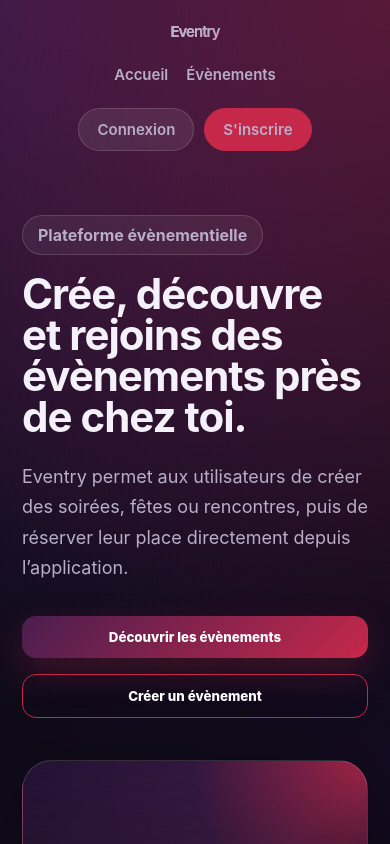
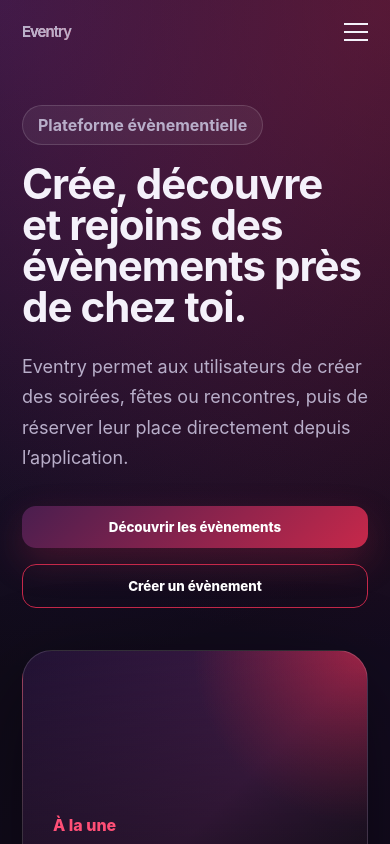
Before and after one commit to RashOps/Eventry, a React app in the folder frontend/: page / in a window 390 px wide. Shown: the top 844 px of the page. Built offline with nearby package versions, Linux system fonts and the light colour scheme; no server answers; the HTML template or start-up script is replaced by a standard one.

Commit message:
feat(navbar): implement responsive menu toggle and enhance navigation structure feat(event-detail): add waitlist functionality and improve registration status handling

```diff
--- a/frontend/src/App.css
+++ b/frontend/src/App.css
@@ -56,6 +56,19 @@ select {
   align-items: center;
   justify-content: space-between;
   gap: 24px;
+  position: relative;
+}
+
+.nav-container {
+  display: flex;
+  align-items: center;
+  justify-content: space-between;
+  width: 100%;
+  gap: 24px;
+}
+
+.menu-toggle {
+  display: none;
 }
 
 .logo {
@@ -334,14 +347,76 @@ select {
 /* RESPONSIVE */
 
 @media (max-width: 980px) {
-  .navbar {
+  .menu-toggle {
+    display: flex;
     flex-direction: column;
-  }
-
-  .navbar nav {
-    flex-wrap: wrap;
-    justify-content: center;
-    gap: 18px;
+    justify-content: space-between;
+    width: 24px;
+    height: 18px;
+    background: transparent;
+    border: none;
+    cursor: pointer;
+    z-index: 1000;
+    padding: 0;
+  }
+
+  .hamburger-line {
+    width: 100%;
+    height: 2px;
+    background-color: var(--text);
+    transition: all 0.3s ease;
+  }
+
+  .menu-toggle.open .hamburger-line:nth-child(1) {
+    transform: translateY(8px) rotate(45deg);
+  }
+
+  .menu-toggle.open .hamburger-line:nth-child(2) {
+    opacity: 0;
+  }
+
+  .menu-toggle.open .hamburger-line:nth-child(3) {
+    transform: translateY(-8px) rotate(-45deg);
+  }
+
+  .nav-container {
+    display: none;
+  }
+
+  .nav-container.open {
+    display: flex;
+    flex-direction: column;
+    position: absolute;
+    top: 100%;
+    left: 0;
+    width: 100%;
+    background: #130b1f;
+    padding: 30px 22px;
+    box-shadow: 0 15px 30px rgba(0, 0, 0, 0.6);
+    border-bottom: 1px solid var(--border);
+    z-index: 999;
+    gap: 24px;
+    align-items: center;
+    animation: slideDown 0.25s ease-out forwards;
+  }
+
+  @keyframes slideDown {
+    from { opacity: 0; transform: translateY(-10px); }
+    to { opacity: 1; transform: translateY(0); }
+  }
+
+  .nav-container.open nav {
+    flex-direction: column;
+    width: 100%;
+    gap: 20px;
+    align-items: center;
+  }
+
+  .nav-container.open .nav-actions {
+    flex-direction: column;
+    width: 100%;
+    gap: 15px;
+    align-items: center;
   }
 
   .hero {
--- a/frontend/src/components/Navbar.jsx
+++ b/frontend/src/components/Navbar.jsx
@@ -1,22 +1,36 @@
+import { useState } from "react";
 import { Link, useNavigate } from "react-router-dom";
 import { useAuth } from "../context/AuthContext";
 
 function Navbar() {
   const { user, isAuthenticated, isOrganizer, logout } = useAuth();
   const navigate = useNavigate();
+  const [menuOpen, setMenuOpen] = useState(false);
 
   function handleLogout() {
+    setMenuOpen(false);
     logout();
     navigate("/");
   }
 
   return (
     <header className="navbar">
-      <Link to="/" className="logo">
+      <Link to="/" className="logo" onClick={() => setMenuOpen(false)}>
         Eventry
       </Link>
 
-      <nav>
+      <button
+        className={`menu-toggle ${menuOpen ? "open" : ""}`}
+        onClick={() => setMenuOpen(!menuOpen)}
+        aria-label="Toggle menu"
+      >
+        <span className="hamburger-line"></span>
+        <span className="hamburger-line"></span>
+        <span className="hamburger-line"></span>
+      </button>
+
+      <div className={`nav-container ${menuOpen ? "open" : ""}`}>
+        <nav onClick={() => setMenuOpen(false)}>
           <Link to="/">Accueil</Link>
           <Link to="/events">Évènements</Link>
 
@@ -33,8 +47,8 @@ function Navbar() {
         </nav>
 
         {isAuthenticated ? (
-        <div style={{ display: "flex", alignItems: "center", gap: "15px" }}>
-          <Link to="/profile" style={{ fontWeight: "700", color: "var(--text)" }}>
+          <div style={{ display: "flex", alignItems: "center", gap: "15px" }} className="nav-actions">
+            <Link to="/profile" style={{ fontWeight: "700", color: "var(--text)" }} onClick={() => setMenuOpen(false)}>
               Hello, {user.pseudo}
             </Link>
             <button onClick={handleLogout} className="login-btn" style={{ background: "rgba(198, 40, 74, 0.15)", border: "1px solid var(--red)" }}>
@@ -42,7 +56,7 @@ function Navbar() {
             </button>
           </div>
         ) : (
-        <div style={{ display: "flex", gap: "10px" }}>
+          <div style={{ display: "flex", gap: "10px" }} className="nav-actions" onClick={() => setMenuOpen(false)}>
             <Link to="/login" className="login-btn">
               Connexion
             </Link>
@@ -51,6 +65,7 @@ function Navbar() {
             </Link>
           </div>
         )}
+      </div>
     </header>
   );
 }
--- a/frontend/src/pages/EventDetail.jsx
+++ b/frontend/src/pages/EventDetail.jsx
@@ -16,6 +16,7 @@ function EventDetail() {
   const [event, setEvent] = useState(null);
   const [reviews, setReviews] = useState([]);
   const [isRegistered, setIsRegistered] = useState(false);
+  const [isOnWaitlist, setIsOnWaitlist] = useState(false);
 
   const [loading, setLoading] = useState(true);
   const [reviewsLoading, setReviewsLoading] = useState(false);
@@ -50,8 +51,9 @@ function EventDetail() {
 
       if (isAuthenticated && user?.id) {
         const userRegs = await getUserRegistrations(user.id);
-        const already = userRegs.data?.some(reg => String(reg.event.id) === String(id) && reg.status === "confirmee");
-        setIsRegistered(already);
+        const reg = userRegs.data?.find(r => String(r.event.id) === String(id));
+        setIsRegistered(reg?.status === "confirmee");
+        setIsOnWaitlist(reg?.status === "liste_attente");
       }
     } catch (err) {
       console.error(err);
@@ -87,13 +89,14 @@ function EventDetail() {
       const response = await registerToEvent(id, 1);
       if (response?.statut === "liste_attente") {
         setRegisterMessage("Événement complet : ajouté à la liste d'attente.");
+        setIsOnWaitlist(true);
       } else {
         setRegisterMessage("Réservation confirmée !");
         setIsRegistered(true);
       }
       fetchData();
     } catch (err) {
-      setRegisterError(err.message || "Erreur de réservation.");
+      setRegisterError(err.detail || err.message || "Erreur de réservation.");
     } finally {
       setRegisterLoading(false);
     }
@@ -179,9 +182,12 @@ function EventDetail() {
               <button
                 className="primary-btn"
                 onClick={handleRegister}
-                disabled={isRegistered || registerLoading}
+                disabled={isRegistered || isOnWaitlist || registerLoading}
               >
-                {registerLoading ? "Chargement..." : isRegistered ? "Déjà inscrit" : "Réserver ma place"}
+                {registerLoading ? "Chargement..." :
+                 isRegistered ? "Déjà inscrit" :
+                 isOnWaitlist ? "En liste d'attente" :
+                 "Réserver ma place"}
               </button>
             ) : (
               canReview && !showReviewForm && (
```
Lines whose indentation alone changed are shown as unchanged.
